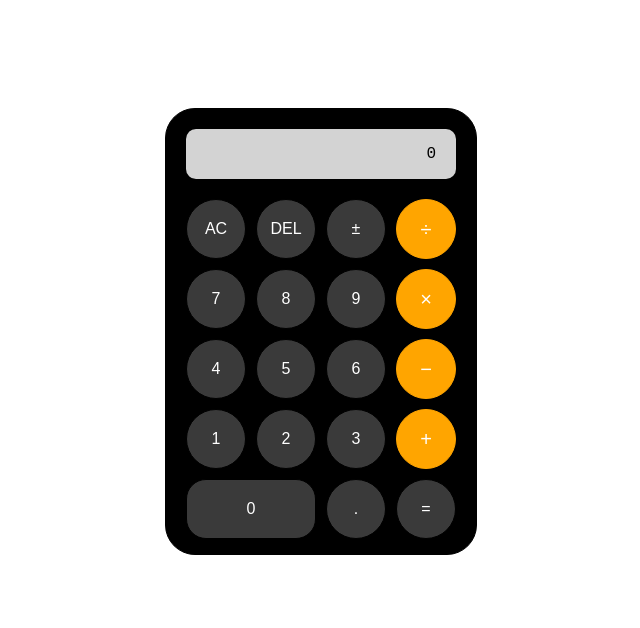
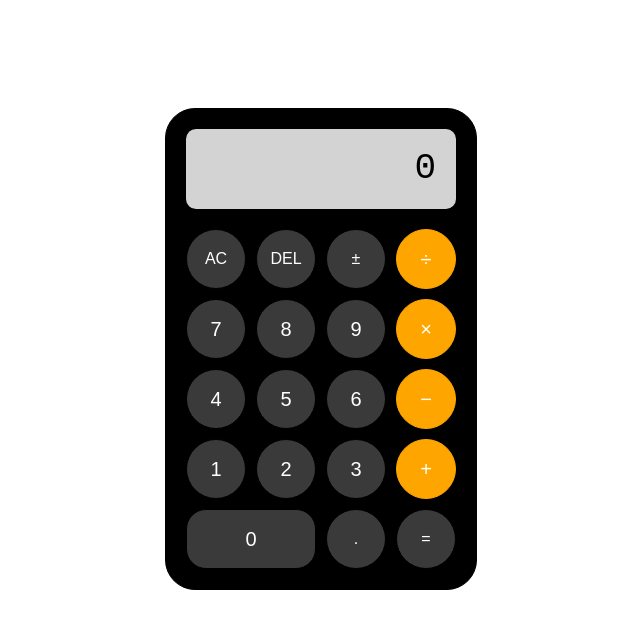
Before and after one commit to erinendrei/calculator, a plain HTML site: page index.html in a window 1280 px wide. Shown: the whole page, without its empty margins (319-959 px from the left). Drawn offline with Linux system fonts and the light colour scheme.

Commit message:
Increase size and font-size of display

```diff
--- a/style.css
+++ b/style.css
@@ -10,7 +10,7 @@ body {
     margin-top: 100px;
     grid-gap: 10px;
     width: 270px;
-    height: 400px;
+    height: 435px;
     padding: 20px;
     padding-bottom: 25px;
     border: 1px solid black;
@@ -24,8 +24,8 @@ body {
 #display {
     text-align: right;
     width: auto;
-    height: 50px;
-    line-height: 50px;
+    height: 80px;
+    line-height: 80px;
     padding-right: 20px;
     font-family: 'Courier New', Courier;
     background-color: lightgrey;
@@ -33,6 +33,7 @@ body {
     border-radius: 10px;
     grid-column: 1 / -1;
     margin-bottom: 10px;
+    font-size: 36px;
 }
 
 button {
@@ -42,7 +43,6 @@ button {
     background-color: #3a3a3a;
     color: white;
     border-radius: 50%;
-    font-family: sans-serif;
     border: solid 1px black;
     font-size: 1em;
     padding: 0px;
@@ -59,6 +59,11 @@ button:hover {
     transform: scale(1.1)
 }
 
+button.number {
+    font-size: 20px;
+}
+
+
 button.operator {
     background-color: orange;
     color: white;
```
